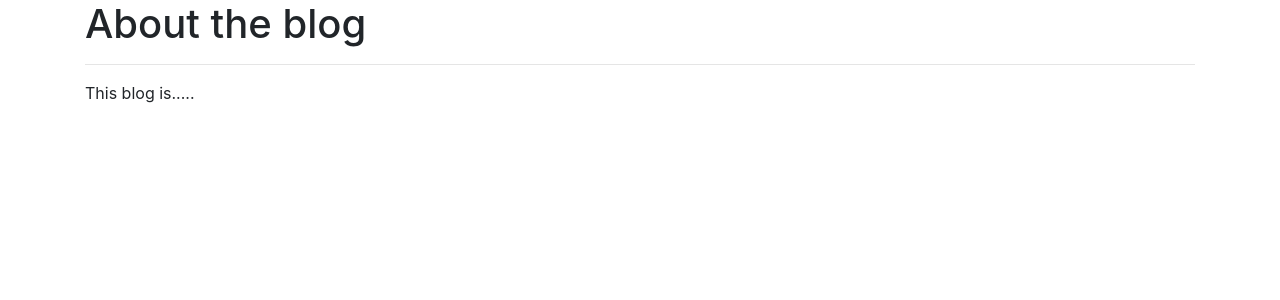
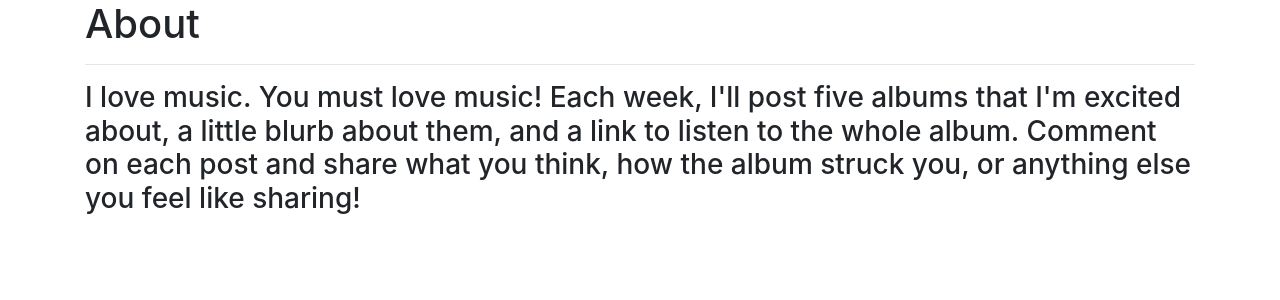
Before and after one commit to kelseyn12/Musicology, a Django app: page /about/ in a window 1280 px wide. Shown: the part 56-356 px from the top of the page. Run offline with Django 4.2, Linux system fonts and the light colour scheme; some libraries are stand-ins or nearby versions.

Commit message:
added more blogs posts, added a link to my model, and added an about page

```diff
--- a/blog/models.py
+++ b/blog/models.py
@@ -10,6 +10,7 @@ class Post(models.Model):
     slug = models.SlugField()
     intro = models.TextField()
     body = models.TextField()
+    link = models.URLField(max_length=200, null=True)
     date_added = models.DateTimeField(auto_now_add=True)
     user = models.ForeignKey(User, on_delete=models.CASCADE)
 
--- a/blog/templates/about.html
+++ b/blog/templates/about.html
@@ -2,8 +2,12 @@
 
 {% block content %}
 
-<h1>About the blog</h1>
+<h1>About</h1>
 <hr />
-<p>This blog is.....</p>
+<h3>I love music. You must love music! Each week, I'll post five albums
+    that I'm excited about, a little blurb about them, and a link to
+    listen to the whole album. Comment on each post and share what you
+    think, how the album struck you, or anything else you feel like sharing!
+</h3>
 
 {% endblock %}
--- a/blog/templates/blog/post_detail.html
+++ b/blog/templates/blog/post_detail.html
@@ -9,6 +9,7 @@
 <p><strong>{{ post.intro }}</strong></p>
 
 <p>{{ post.body }}</p>
+<a href="{{ post.link }}">Listen here!</a>
 {% if post.user.pk == request.user.pk %}
 <div class="float-right">
 <small><a href="{% url 'update_post' post.pk %}"><svg xmlns="http://www.w3.org/2000/svg" width="16" height="16" fill="currentColor" class="bi bi-pencil-fill" viewBox="0 0 16 16">
--- a/blog/views.py
+++ b/blog/views.py
@@ -56,7 +56,7 @@ def post_detail(request, slug):
 class UpdatePostView(UpdateView):
     model = Post
     template_name = 'update_post.html'
-    fields = ('title', 'slug', 'intro', 'body',)
+    fields = ('title', 'slug', 'intro', 'body','link',)
 
 class DeletePostView(DeleteView):
     model = Post
```
Also changed, not shown: blog/migrations/0005_post_link.py (added).
